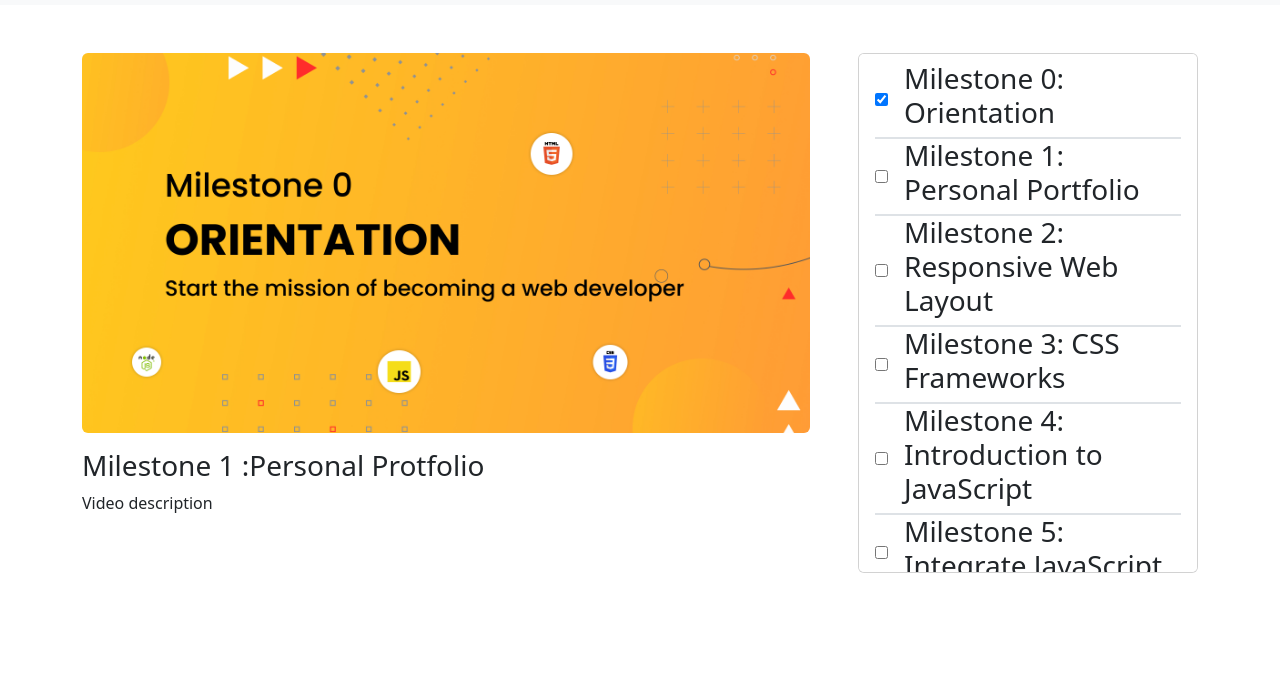
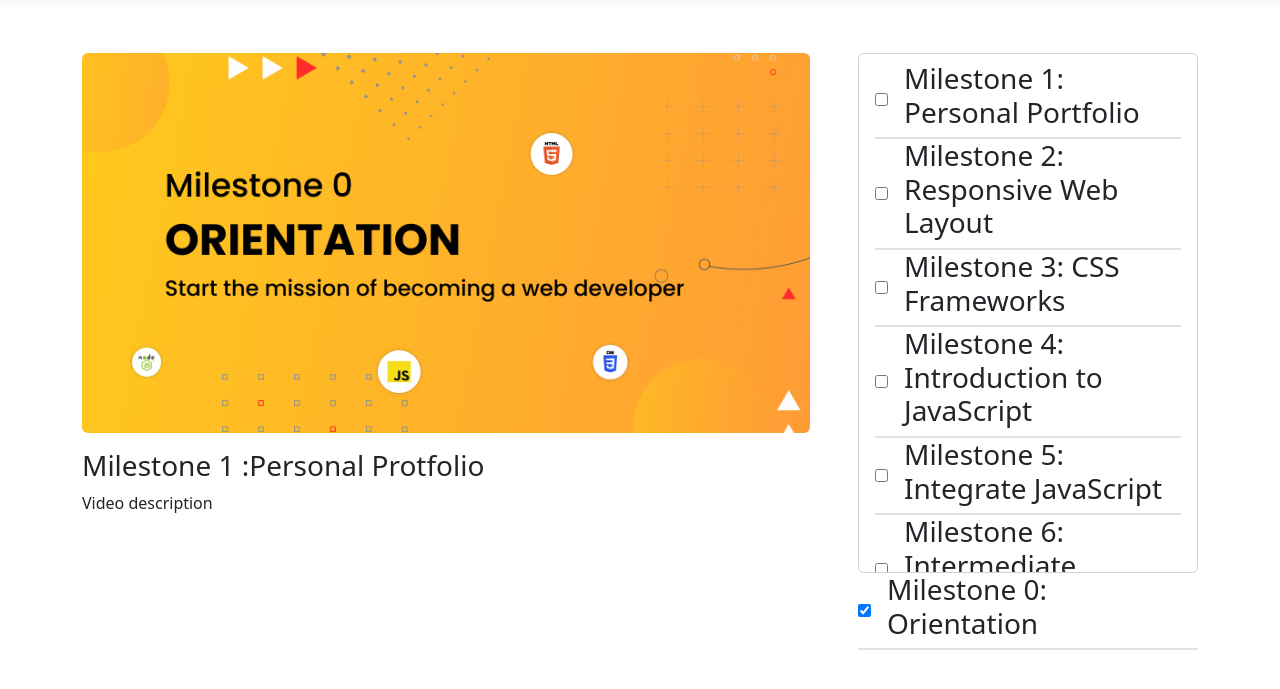
Before and after one commit to emondewan00/programming-hero-classList, a plain HTML site: page index.html in a window 1280 px wide. Both pictures are taken after a click on the checkbox 881 px from the left and 188 px from the top of the page. Shown: the part 89-778 px from the top of the page. Drawn offline with nearby package versions, Linux system fonts and the light colour scheme.

Commit message:
sort using id section deone

```diff
--- a/index.html
+++ b/index.html
@@ -49,32 +49,11 @@
                 </div>
             </div>
             <div class="col col-md-4">
-                <!-- <div style="height: 520px;" class="video-list card px-3 py-2  overflow-y-scroll" id="video-list">
-                    this content import using javascript
-                </div>
-                <div class="done-list" id="done-list">
+                <div style="height: 520px;" class="video-list card px-3 py-2  overflow-y-scroll" id="video-list">
 
-                </div> -->
-                <div style="height: 520px;" class="video-list card px-3 py-2  overflow-y-scroll" id="video-list">
-                  <!-- <div class="milestone">
-                    <div class="milestone-heading border-2 border-bottom">
-                        <div class="checkbox">
-                            <input type="checkbox" name="" id="">
-                        </div>
-                        <div class="milestone-text" onClick="myFunction()" >
-                            <h1>hallo milestone</h1>
-                        </div>
-                    </div>
-                    <div class="milestone-body" id="milestone-body">
-                        <h1>hallo description</h1>
-                    </div>
-                  </div> -->
-                  <div class="done-list" id="done-list">
-                      <!-- <h3>Done list</h3>
-                      <div class="" id="done-list-box">
+              </div>
+              <div class="done-list" id="hallo">
 
-                      </div> -->
-                  </div>
               </div>
             </div>
         </div>
--- a/javascript/index.js
+++ b/javascript/index.js
@@ -4,10 +4,10 @@ const milestoneData=JSON.parse(data).data;
 function displayList(){
     const list= document.getElementById("video-list");
     list.innerHTML=`${milestoneData.map(data=>{
-        return`<div class="milestone">
+        return`<div class="milestone" id="${data._id}">
         <div class="milestone-heading border-2 border-bottom">
-            <div class="checkbox pe-3">
-                <input type="checkbox" name="" id="">
+            <div class="checkbox pe-3" >
+                <input type="checkbox" name="" id="" onClick="doneList(this,${data._id})">
             </div>
             <div class="milestone-text" onClick="myFunction(this)" >
                 <h3>${data.name}</h3>
@@ -34,3 +34,33 @@ function myFunction(ele){
     }
     crouunt.classList.toggle("show");
 }
+
+
+function doneList(ele,id){
+    const listDiv=document.getElementById("hallo");
+    const list= document.getElementById("video-list");
+    const getEle=document.getElementById(id);
+    if(ele.checked){
+        list.removeChild(getEle);
+        listDiv.appendChild(getEle);
+        const doneModule=listDiv.children;
+        sortElement(doneModule,"hallo");
+    }else{
+        listDiv.removeChild(getEle)
+        list.appendChild(getEle);
+        const video=list.children;
+        sortElement(video,"video-list")
+    }
+}
+
+
+
+function sortElement(parent,section){
+    const listDiv=document.getElementById(section);
+    const sortTed=Array.from(parent).sort((a,b)=>{
+        return a.id - b.id
+    })
+    for (let x of sortTed){
+        listDiv.appendChild(x);
+    }
+}
```
